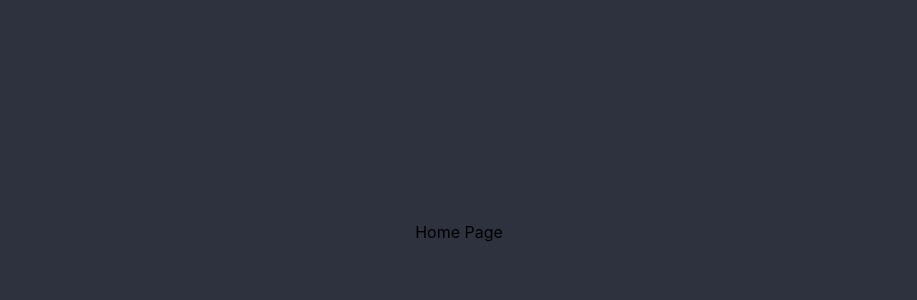
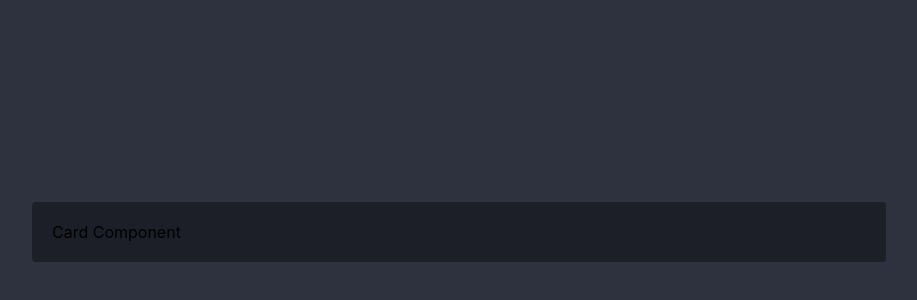
Before and after one commit to BurakCaglayan/basic-login-register-page-without-ui-library, a React (Create React App) app: page / in a window 1280 px wide. Shown: the part 168-468 px from the top of the page, without its empty margins (181-1098 px from the left). Built offline with nearby package versions, Linux system fonts and the light colour scheme.

Commit message:
Create Card UI component
Create Card UI & Add card to home page

```diff
--- /dev/null
+++ b/src/components/UI/card/Card.js
@@ -0,0 +1,5 @@
+const Card = () => {
+  return <div className="card">Card Component</div>;
+};
+
+export default Card;
--- a/src/pages/home/Home.js
+++ b/src/pages/home/Home.js
@@ -1,5 +1,11 @@
+import Card from "../../components/UI/card/Card";
+
 const Home = () => {
-  return <div className="home">Home Page</div>;
+  return (
+    <div className="home">
+      <Card />
+    </div>
+  );
 };
 
 export default Home;
--- a/src/styles/components/_card.scss
+++ b/src/styles/components/_card.scss
@@ -0,0 +1,8 @@
+.card {
+  display: flex;
+  flex-direction: column;
+  background-color: #1c1f27;
+  padding: 20px;
+  width: 814px;
+  border-radius: 4px;
+}
```
